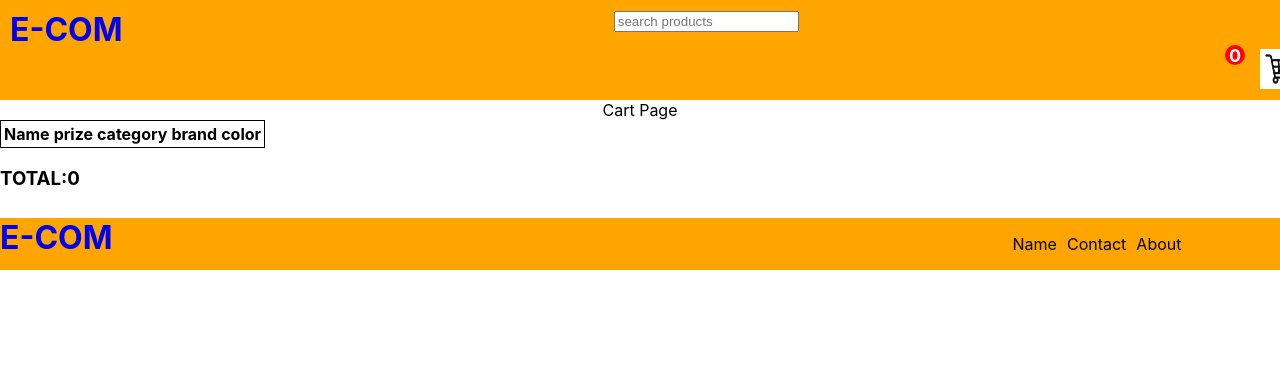
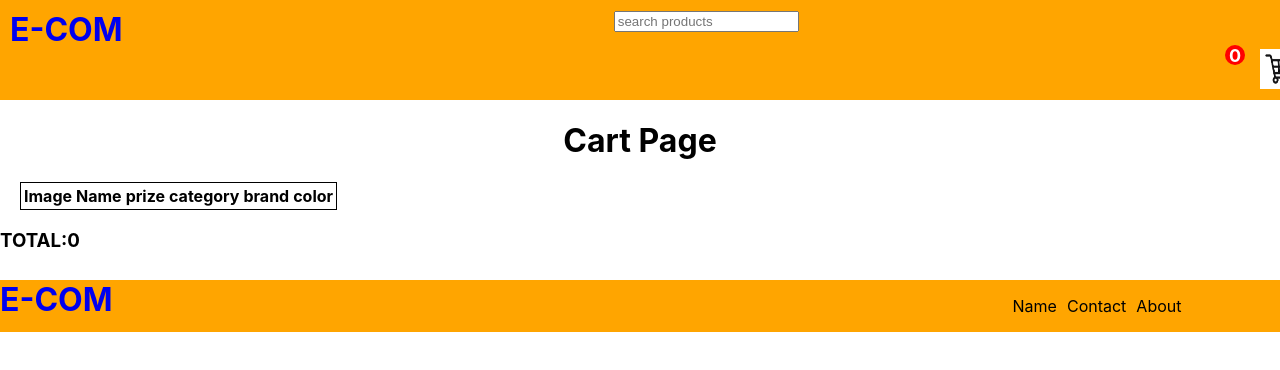
Before and after one commit to Harishkumaresan/React-Redux-Saga, a React (Create React App) app in the folder reactfirst/: page /cart in a window 1280 px wide. Shown: the top 370 px of the page. Built offline with nearby package versions, Linux system fonts and the light colour scheme.

Commit message:
updates in cart

```diff
--- a/reactfirst/src/Components/Cart.js
+++ b/reactfirst/src/Components/Cart.js
@@ -4,15 +4,16 @@ import { cartData } from '../Redux/reducer'
 import Header1 from './Header1';
 
 const Cart = () => {
-    const cartData = useSelector((state)=>state.cartData);
-    console.log("cartdata",cartData);
-    const amount = cartData.length && cartData.map((item)=>item.prize).reduce((prev,next)=>prev+next)
+    const cartData = useSelector((state) => state.cartData);
+    console.log("cartdata", cartData);
+    const amount = cartData.length && cartData.map((item) => item.prize).reduce((prev, next) => prev + next)
     return (
         <Header1>
-    <div>Cart Page</div>
+            <h1>Cart Page</h1>
             <div>
-<table style={{border:'1px solid black'}}>
+                <table style={{ border: '1px solid black', marginLeft:'20px' }}>
                     <tr>
+                        <th>Image</th>
                         <th>Name</th>
                         <th>prize</th>
                         <th>category</th>
@@ -20,20 +21,21 @@ const Cart = () => {
                         <th>color</th>
                     </tr>
                     {
-        cartData.map((item)=>
-            <tr  key={item.key} >
+                        cartData.map((item) => (
+                            <tr key={item.key}>
+                                <td><img src={item.photo} alt="no" style={{width:'30px'}} /></td>
                                 <td>{item.name}</td>
                                 <td>{item.prize}</td>
                                 <td>{item.category}</td>
                                 <td>{item.brand}</td>
                                 <td>{item.color}</td>
                             </tr>
-        )
+                        ))
                     }
 
                 </table>
             </div>
-    <h3 style={{float:'left'}}>TOTAL:{amount} </h3>
+            <h3 style={{ float: 'left' }}>TOTAL:{amount} </h3>
         </Header1>
     )
 }
```
Lines whose indentation alone changed are shown as unchanged.
